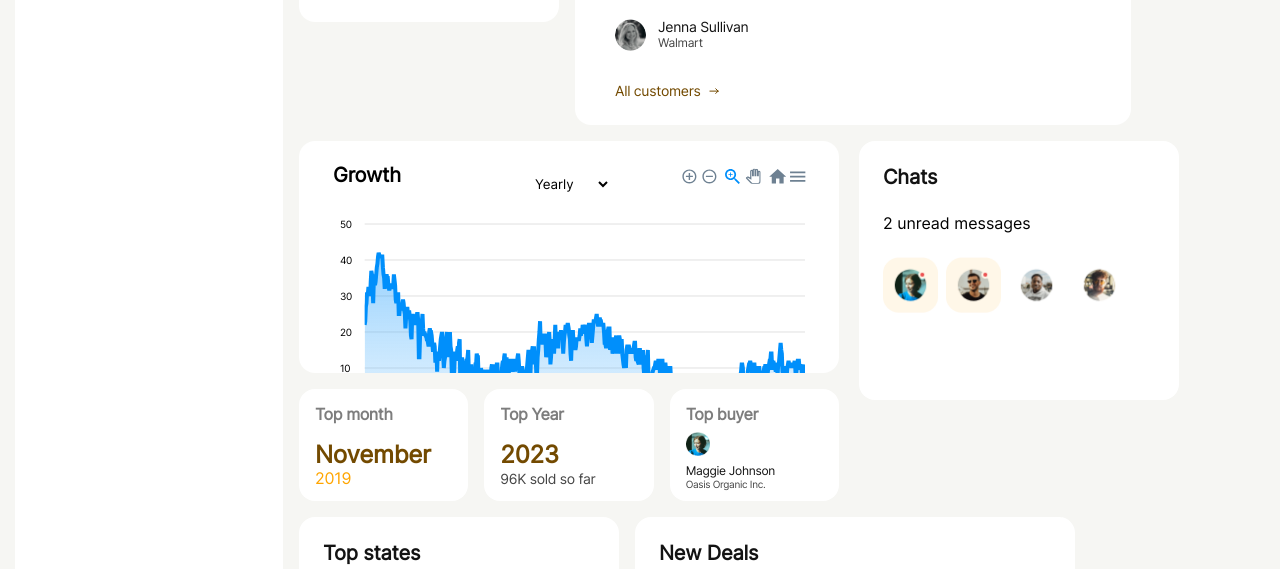
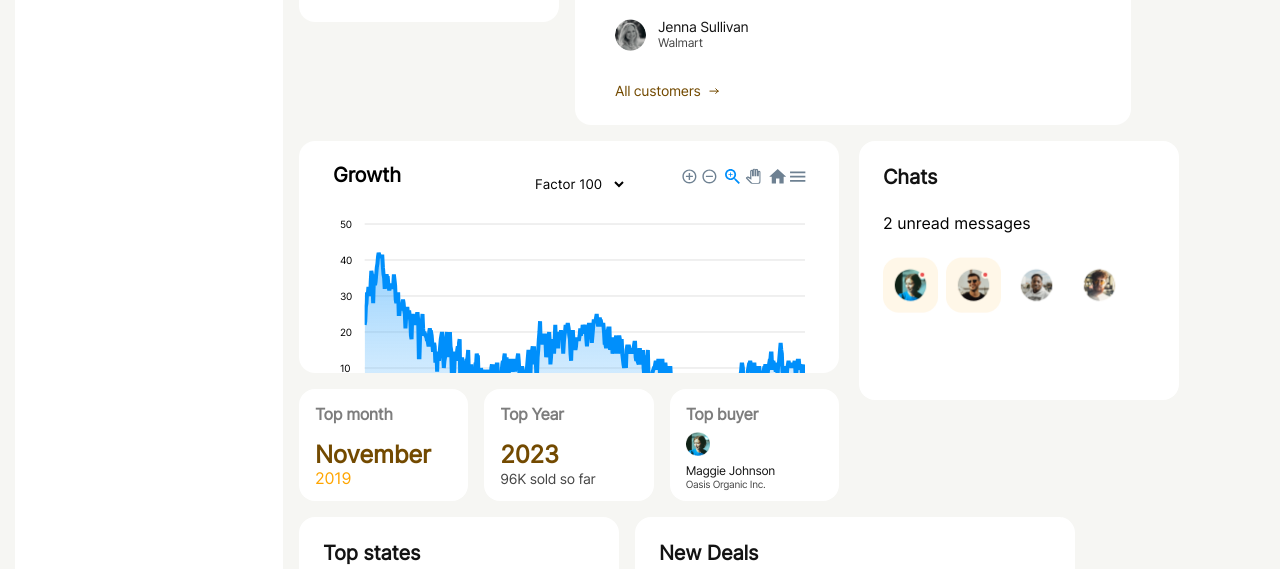
Before and after one commit to shivaay1307/chakr_shivam_task, a React (Create React App) app: page / in a window 1280 px wide. Shown: the part 528-1097 px from the top of the page. Built offline with nearby package versions, Linux system fonts and the light colour scheme.

Commit message:
change commit 5

```diff
--- a/src/App.css
+++ b/src/App.css
@@ -1,12 +1,11 @@
 .app{
-  min-height: 100vh;
+  height: 100%;
   width: 100%;
   margin: 0;
   padding: 0;
   display: flex;
   justify-content: center;
   align-items: center;
-  background-color: #F6F6F3;
 }
 
 .apexcharts-svg text{
--- a/src/App.js
+++ b/src/App.js
@@ -2,6 +2,7 @@ import React from "react";
 import "./App.css";
 import HomePage from "./components/homepage";
 import { BrowserRouter as Router, Routes, Route } from "react-router-dom";
+import Chart from "./chartData";
 
 const App = () => {
   return (
@@ -9,6 +10,7 @@ const App = () => {
       <div className="app">
         <Routes>
           <Route path="/" element={<HomePage />} />
+          <Route path="/chart" element={<Chart />} />
         </Routes>
       </div>
     </Router>
--- a/src/chartData.js
+++ b/src/chartData.js
@@ -1,7 +1,8 @@
-import React, { useEffect, useState } from "react";
+import React, { useEffect, useState, useMemo } from "react";
 import ReactApexChart from "react-apexcharts";
 import data from "./dataset.csv";
 import "./App.css";
+import { useLocation } from "react-router-dom";
 
 const parseCSV = (csvData) => {
   const lines = csvData.trim().split("\n");
@@ -24,10 +25,17 @@ const parseCSV = (csvData) => {
   });
 };
 
-const downsampleByAveraging = (data, factor) => {
+const downsampleByAveraging = (data, factor, selectedOption) => {
   const downsampledData = [];
+  let groupBy;
+
   const newLength = Math.floor(data.length / factor);
 
+  if (selectedOption === "yearly") {
+    groupBy = (entry) => entry.Timestamp.getFullYear();
+  } else if (selectedOption === "monthly") {
+    groupBy = (entry) => entry.Timestamp.getMonth();
+  }else {
     for (let i = 0; i < newLength; i++) {
       const startIndex = i * factor;
       const endIndex = startIndex + factor;
@@ -49,20 +57,65 @@ const downsampleByAveraging = (data, factor) => {
         "Profit Percentage": average,
       });
     }
+  }
 
-  return downsampledData;
+  if(groupBy){
+    const groupedData = data.reduce((acc, entry) => {
+      const key = groupBy(entry);
+      if (!acc[key]) {
+        acc[key] = [];
+      }
+      acc[key].push(entry);
+      return acc;
+    }, {});
+
+    for (const key in groupedData) {
+      const group = groupedData[key];
+      const sum = group.reduce(
+        (sum, entry) => sum + entry["Profit Percentage"],
+        0
+      );
+      const average = sum / group.length;
+
+      const lastEntry = group[group.length - 1];
+      downsampledData.push({
+        Timestamp: lastEntry.Timestamp.toLocaleDateString("en-US", {
+          day: "numeric",
+          month: "short",
+          year: "numeric",
+        }),
+        "Profit Percentage": average,
+      });
+    }
+  }
+
+  return { downsampledData };
 };
 
 const Chart = () => {
+  const location = useLocation();
   const [graphData, setGraphData] = useState([]);
+  const [selectedOption, setSelectedOption] = useState("default");
+  const [factor] = useState(100);
 
   useEffect(() => {
     const fetchData = async () => {
       try {
         const response = await fetch(data);
+        if (!response.ok) {
+          throw new Error(`HTTP error! Status: ${response.status}`);
+        }
+
         const csvData = await response.text();
         const rawData = parseCSV(csvData);
-        const downsampledData = downsampleByAveraging(rawData, 100);
+
+        const defaultFactor = selectedOption === "default" ? 100 : factor;
+
+        const { downsampledData } = downsampleByAveraging(
+          rawData,
+          defaultFactor,
+          selectedOption
+        );
         setGraphData(downsampledData);
       } catch (error) {
         console.error("Error fetching or processing data:", error);
@@ -70,13 +123,15 @@ const Chart = () => {
     };
 
     fetchData();
-  }, []);
+  }, [selectedOption, factor]);
 
-  const [chartState, setChartState] = useState({
+  const chartState = useMemo(() => {
+    if (graphData?.length > 0) {
+      return {
         series: [
           {
             name: "Growth",
-        data: [],
+            data: graphData?.map((i) => Math.ceil(i["Profit Percentage"])),
           },
         ],
         options: {
@@ -96,7 +151,7 @@ const Chart = () => {
             text: "Growth",
             align: "left",
           },
-      labels: [],
+          labels: graphData?.map((i) => i["Timestamp"]),
           xaxis: {
             type: "datetime",
           },
@@ -112,45 +167,39 @@ const Chart = () => {
             horizontalAlign: "left",
           },
         },
-  });
-
-  useEffect(() => {
-    if (graphData.length > 0) {
-      setChartState((prevChartState) => ({
-        ...prevChartState,
-        series: [
-          {
-            name: "Growth",
-            data: graphData.map((i) => Math.ceil(i["Profit Percentage"])),
-          },
-        ],
-        options: {
-          ...prevChartState.options,
-          labels: graphData.map((i) => i["Timestamp"]),
-        },
-      }));
+      };
     }
+    return null;
   }, [graphData]);
 
-  if (graphData.length === 0) {
-    return null;
+  const loadingElement = useMemo(() => <h3>Loading . . .</h3>, []);
+
+  if (!chartState) {
+    return loadingElement;
   }
 
   return (
-    <div id="chart">
-      {chartState === undefined || chartState === null ? (
-        <h3>Loading . . .</h3>
-      ) : (
+    <div id={location.pathname === "/chart" ? "chart" : ""}>
       <ReactApexChart
         options={chartState.options}
         series={chartState.series}
         type="area"
       />
-      )}
-      <div className="chart-select">
-        <select name="cars" id="cars" className="select-style">
-          <option value="volvo">Yearly</option>
-          <option value="volvo">Monthly</option>
+      <div
+        className={
+          location.pathname === "/chart" ? "chart-select2" : "chart-select"
+        }
+      >
+        <select
+          name="timespan"
+          id="timespan"
+          className="select-style"
+          value={selectedOption}
+          onChange={(e) => setSelectedOption(e.target.value)}
+        >
+          <option value="default">Factor 100</option>
+          <option value="yearly">Yearly</option>
+          <option value="monthly">Monthly</option>
         </select>
       </div>
     </div>
--- a/src/components/chartCard.js
+++ b/src/components/chartCard.js
@@ -1,11 +1,12 @@
 import React from 'react';
 import Chart from '../chartData';
+import { Link } from 'react-router-dom';
 
 const ChartCard = () => {
     return (
-        <div className='card card4'>
+        <Link to="/chart" className='card card4'>
             <Chart />
-        </div>
+        </Link>
     );
 }
 
--- a/src/components/components.css
+++ b/src/components/components.css
@@ -16,8 +16,9 @@ p {
     width: 100%;
     display: flex;
     flex-wrap: wrap;
-    margin: 15px;
+    padding: 15px;
     font-family: "inter" !important;
+    background-color: #F6F6F3;
 }
 
 .after-sidebar {
@@ -529,6 +530,12 @@ image {
     left: 200px;
     width: max-content;
 }
+.chart-select2{
+    position: absolute;
+    top: 10px;
+    left: 50%;
+    width: max-content;
+}
 
 .select-style {
     border: none;
@@ -555,6 +562,11 @@ image {
     outline: none;
     border: none !important;
     box-shadow: none;
+}
+
+#chart{
+    padding: 20px 0;
+    width: 65%;
 }
 
 @media screen and (max-width: 1919px) {
```
Lines whose indentation alone changed are shown as unchanged.
